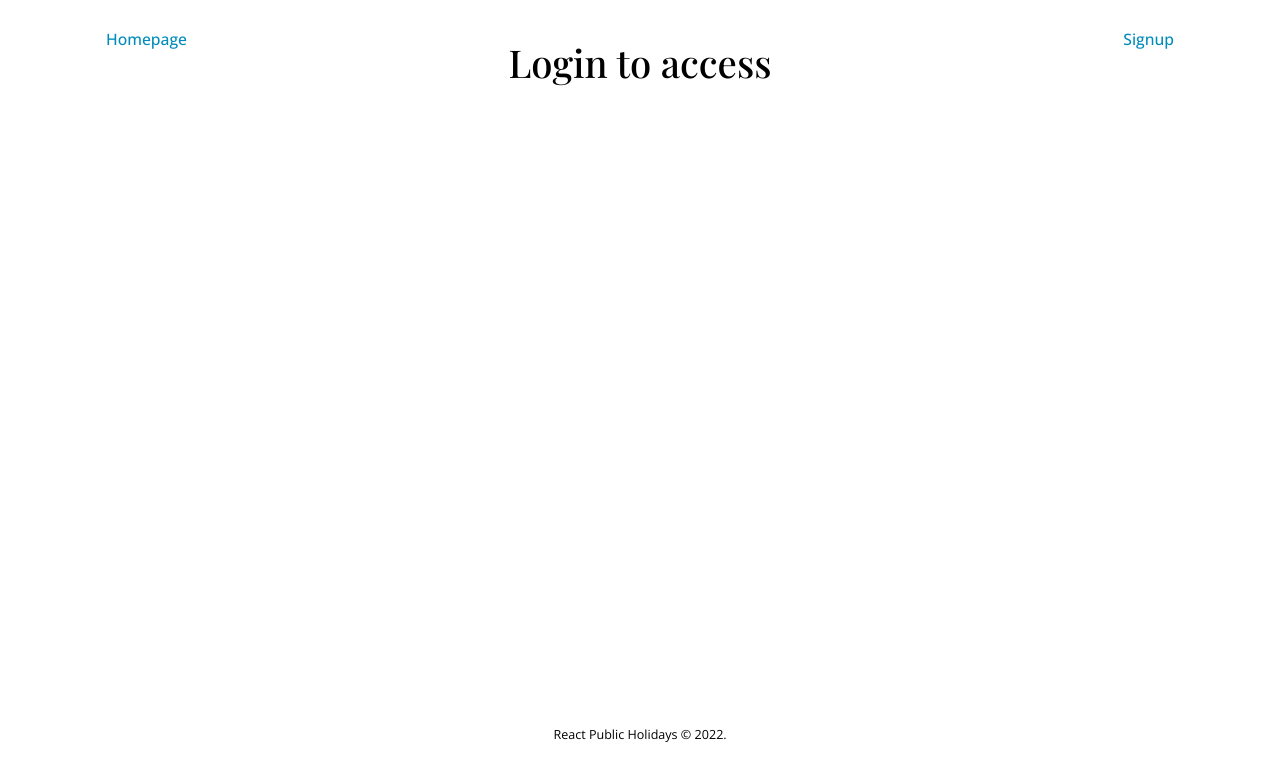
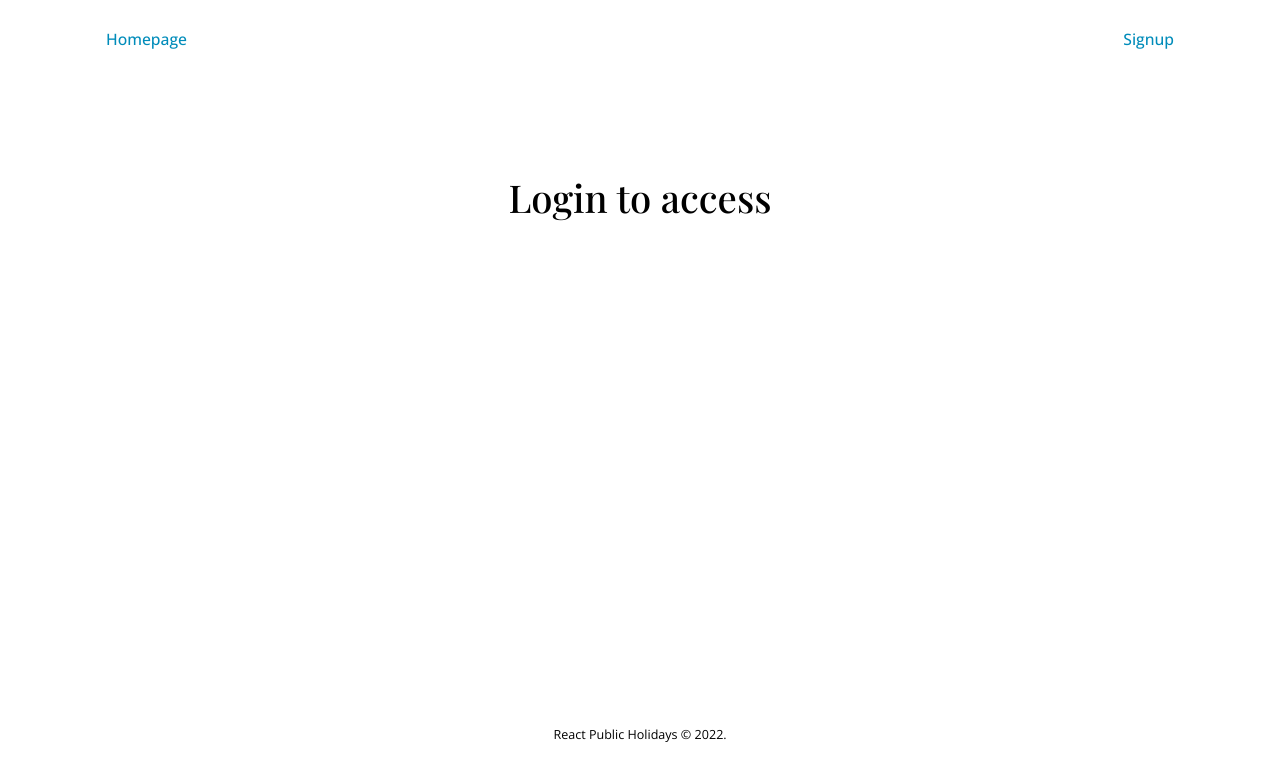
Before and after one commit to Amalitech-Public-Holiday/public-holiday-frontend, a React (Create React App) app: page /login in a window 1280 px wide. Shown: the top 778 px of the page. Built offline with nearby package versions, Linux system fonts and the light colour scheme.

Commit message:
Extend container placeholder

```diff
--- a/src/pages/Login/Login.scss
+++ b/src/pages/Login/Login.scss
@@ -1,14 +1,17 @@
 @import "../../sass/index.scss";
 
 .Login {
-    min-height: 97.52vh;
-    overflow: auto;
-    nav  {
+  @extend %container;
+  padding-top: $space-2;
+
+  // overflow: auto;
+  nav {
     .button {
       color: $black;
       margin: 0;
     }
   }
+
   h2 {
     text-align: center;
   }
```
Lines whose indentation alone changed are shown as unchanged.
